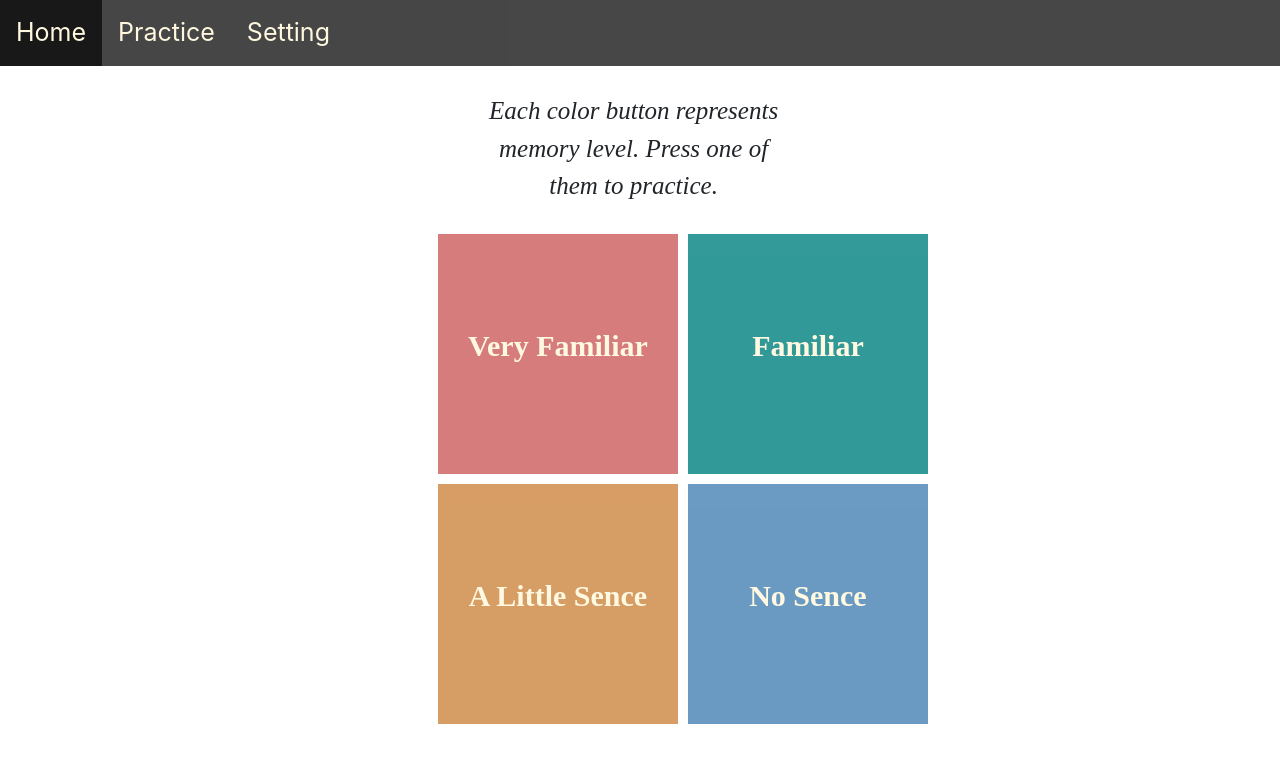
After one commit to marcusYuChiu/quiz-card, a Flask app: page /card/menu in a window 1280 px wide. The commit adds this page. Shown: the top 763 px of the page. Run offline with Flask 2, Linux system fonts and the light colour scheme; parts of the project's set-up code (start-up, migrations or seed data) failed here and were passed over; some libraries are stand-ins or nearby versions.

Commit message:
responsive for css

```diff
--- a/config.py
+++ b/config.py
@@ -1,4 +1,5 @@
 import os
+import tempfile
 
 _basedir = os.path.abspath(os.path.dirname(__file__))
 
@@ -11,3 +12,4 @@ class Config:
     SQLALCHEMY_TRACK_MODIFICATIONS = False
 
 del os
+del tempfile
--- a/quiz_card/cards/component/loader.py
+++ b/quiz_card/cards/component/loader.py
@@ -44,9 +44,8 @@ class Loader:
     def load(self):
         # get data with color which client offer
         self.data = (Card.query.filter(Card.memory_status == self.color)
-                               # data is selected by it's create time which is minused by 3
-                               # and weight is lower than 70
+                               # data is selected by it's create time which is
+                               # minused by 3 and weight is lower than 70
                                .filter((Card.created_time > get_date(3)) |
                                        (Card.weight < 70.0))
                                .order_by(Card.id.desc()))
-#        cards = Card.query.filter(Card.memory_status == self.color)
--- a/quiz_card/cards/views.py
+++ b/quiz_card/cards/views.py
@@ -5,7 +5,7 @@ from flask import Blueprint, render_template, redirect, url_for
 
 
 from .forms import CreateForm
-from .models import Card
+from .models import Card, MemoryStatus
 from quiz_card.extensions import db
 
 
@@ -33,14 +33,16 @@ def create():
     return render_template('card_views/create_card.html', form=form)
 
 
-@blueprint.route('/practice_type')
-def practice_type():
-    return render_template('card_views/practice_type.html')
+@blueprint.route('/menu')
+def menu():
+    return render_template('card_views/menu.html')
 
 
-@blueprint.route('/practice/<string:color>')
-def practice():
-    return
+@blueprint.route('/menu/<string:color>')
+def practice_menu_color(color):
+    if color in [m.value for m in MemoryStatus]:
+        return render_template('card_views/color.html', color=color)
+    return "We do not have this color"
 
 
 @blueprint.route('/result')
--- a/quiz_card/settings.py
+++ b/quiz_card/settings.py
@@ -1,3 +1,4 @@
+import tempfile
 from environs import Env
 
 env = Env()
@@ -8,3 +9,5 @@ DEBUG = ENV == "development"
 SQLALCHEMY_DATABASE_URI = env.str("DATABASE_URL")
 SECRET_KEY = env.str("SECRET_KEY")
 SQLALCHEMY_TRACK_MODIFICATIONS = False
+# DBFD, DATABASE = tempfile.mkstemp()
+# TESTING = True
--- a/quiz_card/static/style.css
+++ b/quiz_card/static/style.css
@@ -4,6 +4,7 @@ ul {
     padding: 0;
     overflow: hidden;
     background-color: #333;
+    opacity: 0.9;
 }
 
 li {
@@ -13,14 +14,19 @@ li {
 li a {
     display: block;
     padding: 14px 16px;
+    color: cornsilk;
     text-align: center;
     font-size:25px;
-    color: white;
+    text-decoration: none;
+}
+
+li a:link {
     text-decoration: none;
 }
 
 li a:hover {
-    background-color: rgb(76, 57, 160);
+    background-color: black;
+    color: cornsilk;
 }
 
 .card {
@@ -39,49 +45,63 @@ li a:hover {
 }
 
 .intro {
+    position: absolute;
     width:20rem;
-    margin-top: 3rem;
-    margin-bottom: 3rem;
-    margin-left: 540px;
+    top: 11.5%;
+    left: 37%;
     text-align: center;
     font-size: 25px;
     font-style: italic;
     font-family: serif;
 }
 
-.memory-type-container {
-    width: 35rem;
-    margin-left: 450px;
+.container {
+    position: absolute;
+    left: 8.2%;
+    top: 28%;
+    margin-top: 10px;
+    display: grid;
+    grid-template-columns: 224px 224px;
+    grid-row-gap: 10px;
+    grid-column-gap: 26px;
+    justify-content: center;
 }
 
-.color-container {
-    float: left;
-}
-
-.memory-type-button {
+.color-link {
+    grid-column: span 1;
     height: 15rem;
     width: 15rem;
-    margin: 5px;
     font-size: 30px;
+    font-weight: bold;
     font-family: serif;
-    /* color: black; */
+    justify-content: center;
     color: cornsilk;
+    opacity: .8;
     border: none;
 }
 
-#button-red {
+.color-link:link {
+    line-height: 14rem;
+    text-decoration: none;
+    text-align: center;
+}
+
+.color-link:hover {
+    color:#333;
+}
+
+.red {
     background-color: indianred;
 }
 
-#button-green {
+.green {
     background-color: teal;
 }
 
-#button-yellow {
-    /* background-color: tan; */
+.yellow {
     background-color: peru;
 }
 
-#button-blue {
+.blue {
     background-color: steelblue;
 }
--- /dev/null
+++ b/quiz_card/templates/card_views/color.html
@@ -0,0 +1,4 @@
+{% extends "base.html" %}
+{% block content %}
+{{ color }}
+{% endblock %}
--- /dev/null
+++ b/quiz_card/templates/card_views/menu.html
@@ -0,0 +1,28 @@
+{% extends "base.html" %}
+{% block content %}
+<div class="intro">
+    <p class="intro-content">
+        Each color button represents memory level. Press one of them to practice.
+    </p>
+</div>
+<!-- <div class="memory-type-container">
+    <div class="color-container">
+        <button class="memory-type-button" id="button-red">Very familiar</button>
+    </div>
+    <div class="color-container">
+        <button class="memory-type-button" id="button-green">Familiar</button>
+    </div>
+    <div class="color-container">
+        <button class="memory-type-button" id="button-yellow">A Little Sense</button>
+    </div>
+    <div class="color-container">
+        <button class="memory-type-button" id="button-blue">No Sense</button>
+    </div>
+</div> -->
+<div class="container">
+    <a href="http://127.0.0.1:5000/card/menu/red" class="color-link red">Very Familiar</a>
+    <a href="http://127.0.0.1:5000/card/menu/green" class="color-link green">Familiar</a>
+    <a href="http://127.0.0.1:5000/card/menu/yellow" class="color-link yellow">A Little Sence</a>
+    <a href="http://127.0.0.1:5000/card/menu/blue" class="color-link blue">No Sence</a>
+</div>
+{% endblock %}
--- a/server.py
+++ b/server.py
@@ -1,3 +1,7 @@
 from quiz_card.app import create_app
 #if __name__ == '__main__':
 app = create_app()
+
+@app.route('/')
+def home():
+    return 'No entries here so far'
--- /dev/null
+++ b/test_empty_db.py
@@ -0,0 +1,6 @@
+from test_app import client
+
+
+def test_empty_db(client):
+    rv = client.get('/')
+    assert b'No entries here so far' in rv.data
```
Also changed, not shown: quiz_card/templates/card_views/practice_type.html (deleted, +0 -22 lines), shell_context.py (+15 -6 lines), test/alter_test_app.py (added, +21 -0 lines), test_app.py (added, +21 -0 lines), test/alter_test_forms.py (renamed from test/test_forms.py).
